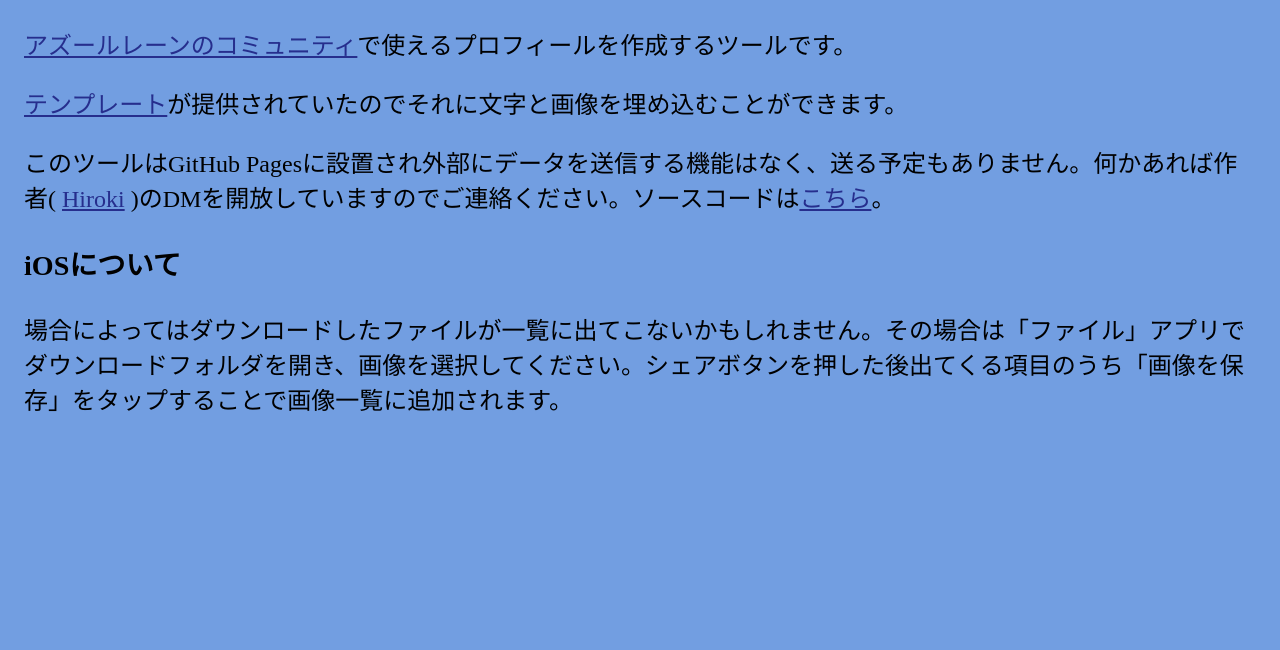
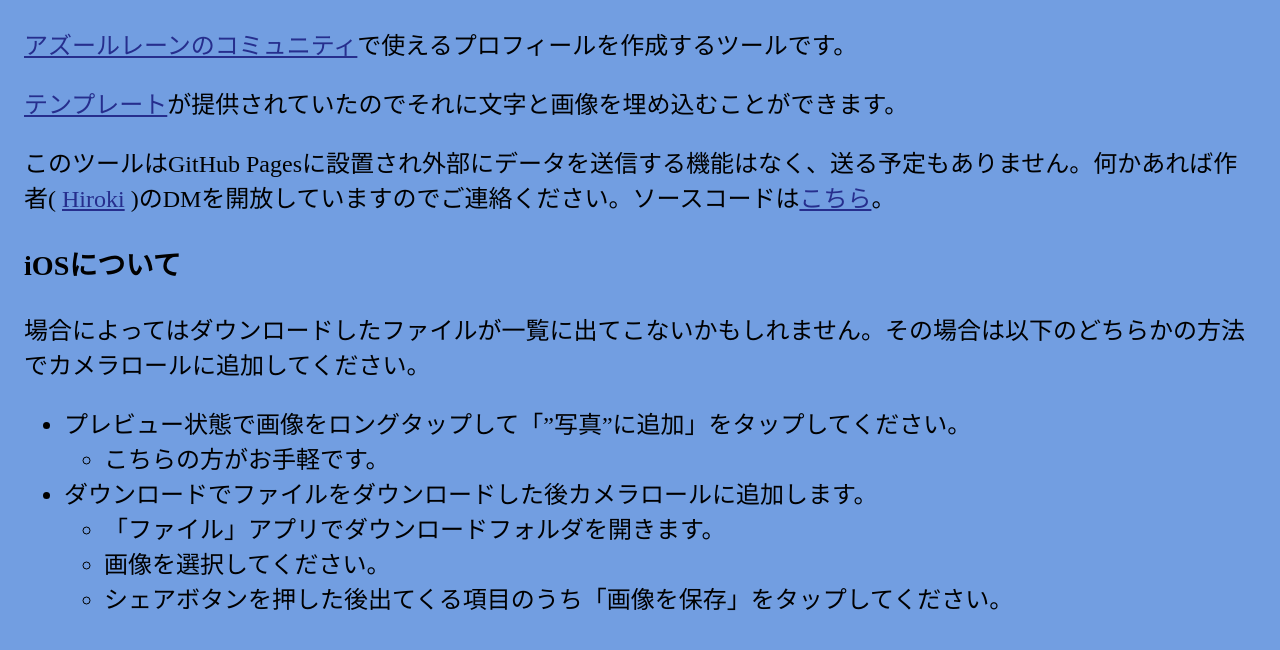
Before and after one commit to Azulamb/AzuComu, a plain HTML site: page docs/index.html in a window 1280 px wide. Both pictures are taken after a click on the button 192 px from the left and 24 px from the top of the page. Shown: the part 70-720 px from the top of the page. Drawn offline with Linux system fonts and the light colour scheme.

Commit message:
Fix help.

```diff
--- a/docs/index.html
+++ b/docs/index.html
@@ -21,6 +21,7 @@ header > button:hover { background: #547dbb; }
 #go_profile::before { content: "プロフィール"; }
 #go_help::before { content: "このサイトについて"; }
 [data-page="profile"] section#profile, [data-page="help"] section#help { display: block; width: 100%; height: 100%; }
+section#help { overflow: auto; }
 </style>
 </head>
 <body data-page="profile">
@@ -39,7 +40,25 @@ header > button:hover { background: #547dbb; }
 			<p><a href="https://twitter.com/royaloji/status/1500071174772244483" target="_blank">テンプレート</a>が提供されていたのでそれに文字と画像を埋め込むことができます。</p>
 			<p>このツールはGitHub Pagesに設置され外部にデータを送信する機能はなく、送る予定もありません。何かあれば作者( <a href="https://twitter.com/azulitenet" target="_blank">Hiroki</a> )のDMを開放していますのでご連絡ください。ソースコードは<a href="https://github.com/Azulamb/AzuComu" target="_blank">こちら</a>。</p>
 			<h3>iOSについて</h3>
-			<p>場合によってはダウンロードしたファイルが一覧に出てこないかもしれません。その場合は「ファイル」アプリでダウンロードフォルダを開き、画像を選択してください。シェアボタンを押した後出てくる項目のうち「画像を保存」をタップすることで画像一覧に追加されます。</p>
+			<p>場合によってはダウンロードしたファイルが一覧に出てこないかもしれません。その場合は以下のどちらかの方法でカメラロールに追加してください。</p>
+			<p>
+				<ul>
+					<li>
+						プレビュー状態で画像をロングタップして「”写真”に追加」をタップしてください。
+						<ul>
+							<li>こちらの方がお手軽です。</li>
+						</ul>
+					</li>
+					<li>
+						ダウンロードでファイルをダウンロードした後カメラロールに追加します。
+						<ul>
+							<li>「ファイル」アプリでダウンロードフォルダを開きます。</li>
+							<li>画像を選択してください。</li>
+							<li>シェアボタンを押した後出てくる項目のうち「画像を保存」をタップしてください。</li>
+						</ul>
+					</li>
+				</ul>
+			</p>
 		</section>
 	</div>
 </body>
```
